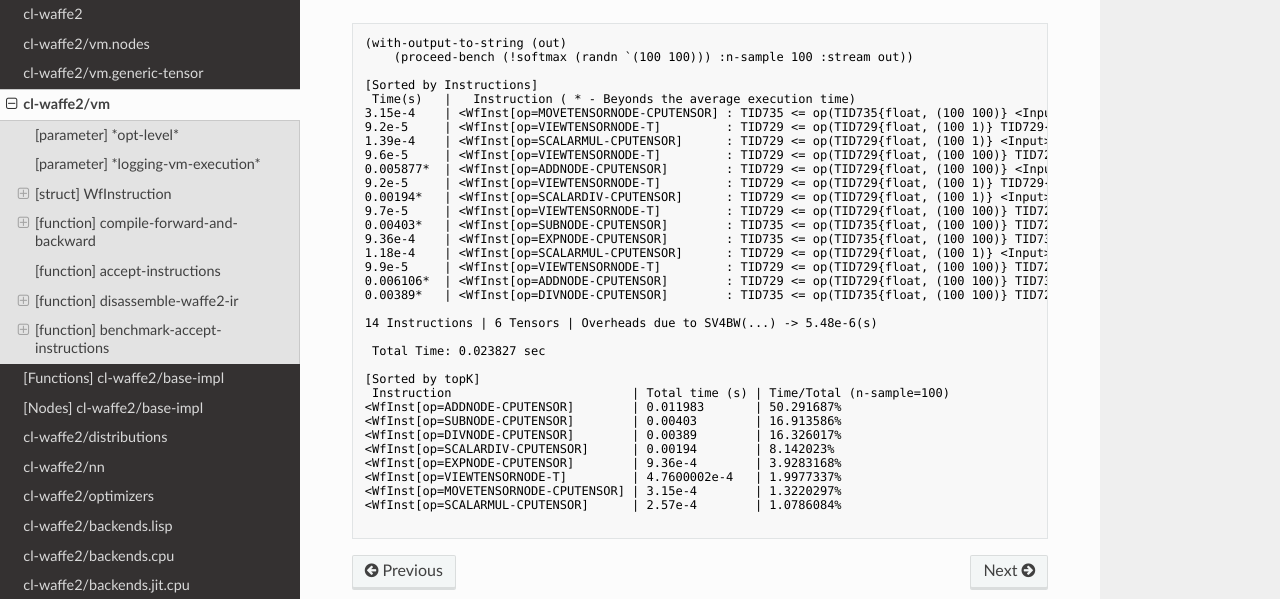
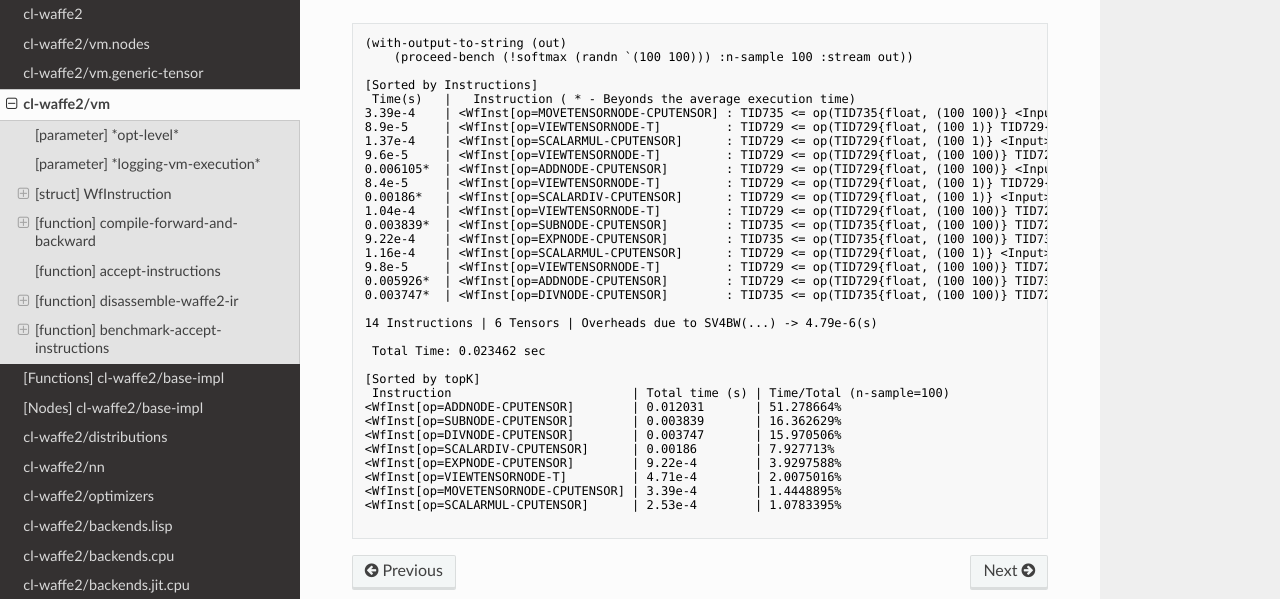
Before and after one commit to hikettei/cl-waffe2, an MkDocs documentation site: the page built from docs/cl-waffe2-docs/docs/vm.md, in a window 1280 px wide and 900 px high, scrolled down 3735 px. Shown: the part 224-823 px from the top of the window. Built offline with MkDocs 1.6.1, drawn with Linux system fonts in a browser that asks for light colours; nearby versions of some CDN libraries.

````diff
--- a/docs/cl-waffe2-docs/docs/vm.md
+++ b/docs/cl-waffe2-docs/docs/vm.md
@@ -172,34 +172,34 @@ See also: `proceed-bench`
 
 [Sorted by Instructions]
  Time(s)   |   Instruction ( * - Beyonds the average execution time)
-3.15e-4    | <WfInst[op=MOVETENSORNODE-CPUTENSOR] : TID735 <= op(TID735{float, (100 100)} <Input>TID647{float, (100 100)})>
-9.2e-5     | <WfInst[op=VIEWTENSORNODE-T]         : TID729 <= op(TID729{float, (100 1)} TID729{float, (100 1)})>
-1.39e-4    | <WfInst[op=SCALARMUL-CPUTENSOR]      : TID729 <= op(TID729{float, (100 1)} <Input>TID656{float, (1)})>
+3.39e-4    | <WfInst[op=MOVETENSORNODE-CPUTENSOR] : TID735 <= op(TID735{float, (100 100)} <Input>TID647{float, (100 100)})>
+8.9e-5     | <WfInst[op=VIEWTENSORNODE-T]         : TID729 <= op(TID729{float, (100 1)} TID729{float, (100 1)})>
+1.37e-4    | <WfInst[op=SCALARMUL-CPUTENSOR]      : TID729 <= op(TID729{float, (100 1)} <Input>TID656{float, (1)})>
 9.6e-5     | <WfInst[op=VIEWTENSORNODE-T]         : TID729 <= op(TID729{float, (100 100)} TID729{float, (100 1)})>
-0.005877*  | <WfInst[op=ADDNODE-CPUTENSOR]        : TID729 <= op(TID729{float, (100 100)} <Input>TID647{float, (100 100)})>
-9.2e-5     | <WfInst[op=VIEWTENSORNODE-T]         : TID729 <= op(TID729{float, (100 1)} TID729{float, (100 100)})>
-0.00194*   | <WfInst[op=SCALARDIV-CPUTENSOR]      : TID729 <= op(TID729{float, (100 1)} <Input>TID651{float, (1)})>
-9.7e-5     | <WfInst[op=VIEWTENSORNODE-T]         : TID729 <= op(TID729{float, (100 100)} TID729{float, (100 1)})>
-0.00403*   | <WfInst[op=SUBNODE-CPUTENSOR]        : TID735 <= op(TID735{float, (100 100)} TID729{float, (100 100)})>
-9.36e-4    | <WfInst[op=EXPNODE-CPUTENSOR]        : TID735 <= op(TID735{float, (100 100)} TID735{float, (100 100)})>
-1.18e-4    | <WfInst[op=SCALARMUL-CPUTENSOR]      : TID729 <= op(TID729{float, (100 1)} <Input>TID780{float, (1)})>
-9.9e-5     | <WfInst[op=VIEWTENSORNODE-T]         : TID729 <= op(TID729{float, (100 100)} TID729{float, (100 1)})>
-0.006106*  | <WfInst[op=ADDNODE-CPUTENSOR]        : TID729 <= op(TID729{float, (100 100)} TID735{float, (100 100)})>
-0.00389*   | <WfInst[op=DIVNODE-CPUTENSOR]        : TID735 <= op(TID735{float, (100 100)} TID729{float, (100 100)})>
+0.006105*  | <WfInst[op=ADDNODE-CPUTENSOR]        : TID729 <= op(TID729{float, (100 100)} <Input>TID647{float, (100 100)})>
+8.4e-5     | <WfInst[op=VIEWTENSORNODE-T]         : TID729 <= op(TID729{float, (100 1)} TID729{float, (100 100)})>
+0.00186*   | <WfInst[op=SCALARDIV-CPUTENSOR]      : TID729 <= op(TID729{float, (100 1)} <Input>TID651{float, (1)})>
+1.04e-4    | <WfInst[op=VIEWTENSORNODE-T]         : TID729 <= op(TID729{float, (100 100)} TID729{float, (100 1)})>
+0.003839*  | <WfInst[op=SUBNODE-CPUTENSOR]        : TID735 <= op(TID735{float, (100 100)} TID729{float, (100 100)})>
+9.22e-4    | <WfInst[op=EXPNODE-CPUTENSOR]        : TID735 <= op(TID735{float, (100 100)} TID735{float, (100 100)})>
+1.16e-4    | <WfInst[op=SCALARMUL-CPUTENSOR]      : TID729 <= op(TID729{float, (100 1)} <Input>TID780{float, (1)})>
+9.8e-5     | <WfInst[op=VIEWTENSORNODE-T]         : TID729 <= op(TID729{float, (100 100)} TID729{float, (100 1)})>
+0.005926*  | <WfInst[op=ADDNODE-CPUTENSOR]        : TID729 <= op(TID729{float, (100 100)} TID735{float, (100 100)})>
+0.003747*  | <WfInst[op=DIVNODE-CPUTENSOR]        : TID735 <= op(TID735{float, (100 100)} TID729{float, (100 100)})>
 
-14 Instructions | 6 Tensors | Overheads due to SV4BW(...) -> 5.48e-6(s)
+14 Instructions | 6 Tensors | Overheads due to SV4BW(...) -> 4.79e-6(s)
 
- Total Time: 0.023827 sec
+ Total Time: 0.023462 sec
 
 [Sorted by topK]
  Instruction                         | Total time (s) | Time/Total (n-sample=100)
-<WfInst[op=ADDNODE-CPUTENSOR]        | 0.011983       | 50.291687%
-<WfInst[op=SUBNODE-CPUTENSOR]        | 0.00403        | 16.913586%
-<WfInst[op=DIVNODE-CPUTENSOR]        | 0.00389        | 16.326017%
-<WfInst[op=SCALARDIV-CPUTENSOR]      | 0.00194        | 8.142023%
-<WfInst[op=EXPNODE-CPUTENSOR]        | 9.36e-4        | 3.9283168%
-<WfInst[op=VIEWTENSORNODE-T]         | 4.7600002e-4   | 1.9977337%
-<WfInst[op=MOVETENSORNODE-CPUTENSOR] | 3.15e-4        | 1.3220297%
-<WfInst[op=SCALARMUL-CPUTENSOR]      | 2.57e-4        | 1.0786084%
+<WfInst[op=ADDNODE-CPUTENSOR]        | 0.012031       | 51.278664%
+<WfInst[op=SUBNODE-CPUTENSOR]        | 0.003839       | 16.362629%
+<WfInst[op=DIVNODE-CPUTENSOR]        | 0.003747       | 15.970506%
+<WfInst[op=SCALARDIV-CPUTENSOR]      | 0.00186        | 7.927713%
+<WfInst[op=EXPNODE-CPUTENSOR]        | 9.22e-4        | 3.9297588%
+<WfInst[op=VIEWTENSORNODE-T]         | 4.71e-4        | 2.0075016%
+<WfInst[op=MOVETENSORNODE-CPUTENSOR] | 3.39e-4        | 1.4448895%
+<WfInst[op=SCALARMUL-CPUTENSOR]      | 2.53e-4        | 1.0783395%
 
 ```
````
Also changed, not shown: docs/cl-waffe2-docs/docs/generic-tensor.md (+1 -1 lines), docs/cl-waffe2-docs/docs/utils.md (+26 -1 lines), 5 other files.
